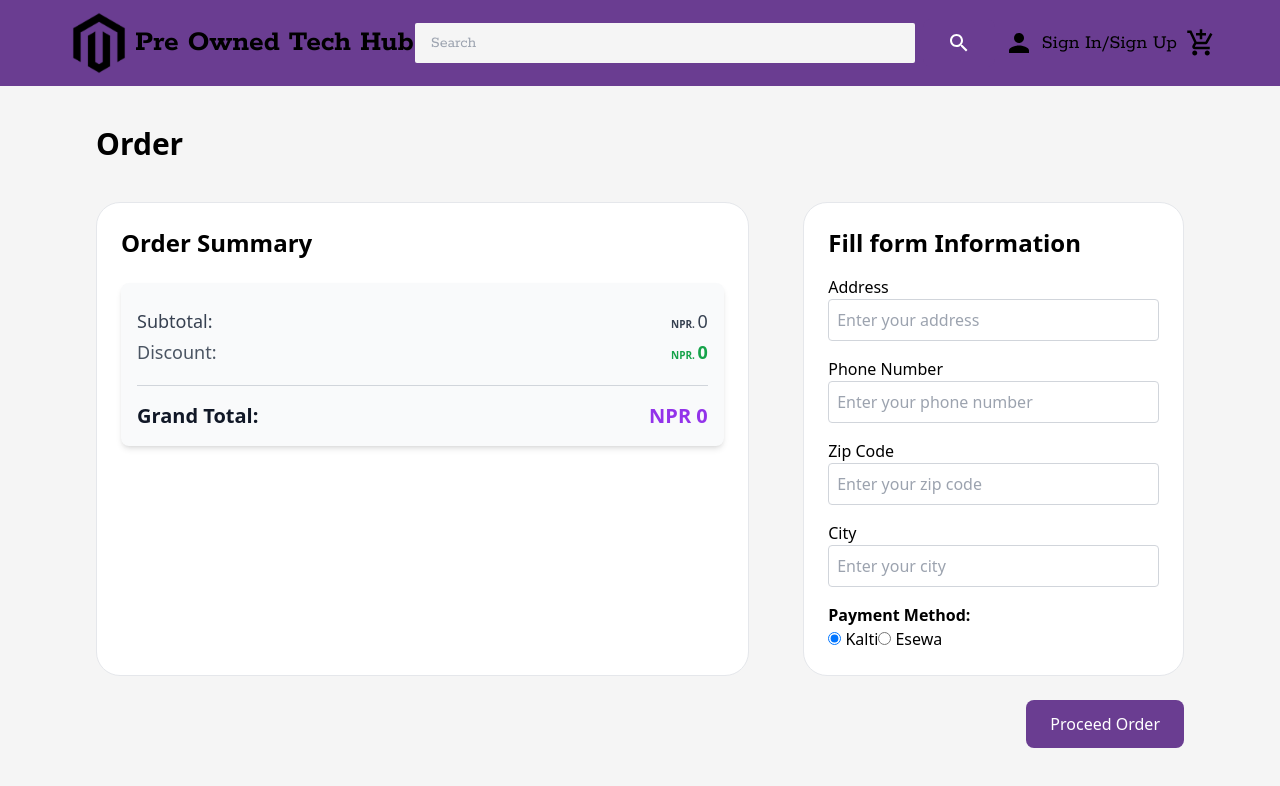
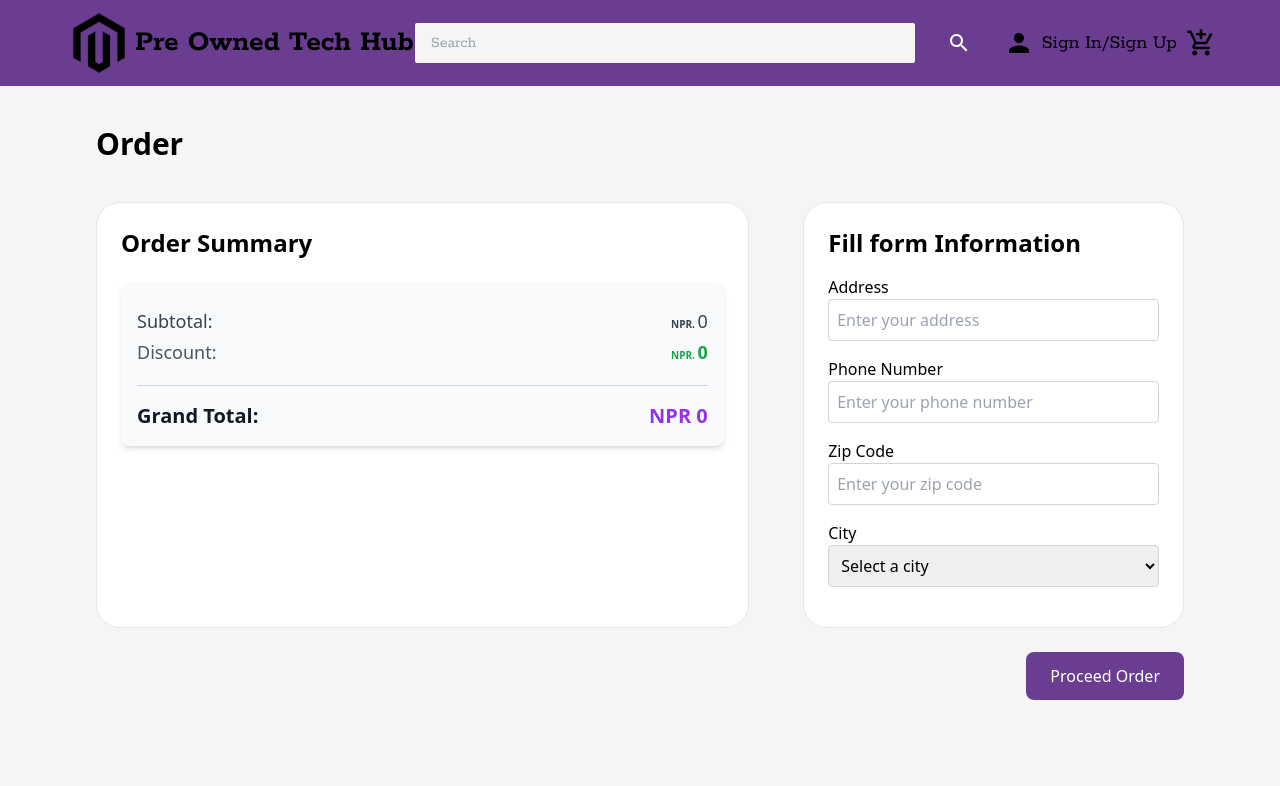
Before and after one commit to prabinthapa10/PreOwnedTechHub, a React (Vite) app in the folder frontend/: page /checkout in a window 1280 px wide. Shown: the top 786 px of the page. Built offline with nearby package versions, Linux system fonts and the light colour scheme.

Commit message:
Enhance CheckoutPage with form validation, error handling, and city selection dropdown

```diff
--- a/frontend/src/pages/CheckoutPage.jsx
+++ b/frontend/src/pages/CheckoutPage.jsx
@@ -4,6 +4,8 @@ import Button from "../components/Button";
 import { useLocation, useNavigate } from "react-router-dom";
 import NPR from "../components/NPR";
 import axios from "axios";
+import Toastify from "../components/Toastify";
+import { toast } from "react-toastify";
 
 function Checkout() {
   const [address, setAddress] = useState("");
@@ -19,6 +21,13 @@ function Checkout() {
   const grandTotal = location.state?.grandTotal || 0;
   const discount = location.state?.discount || 0;
   const total = location.state?.total || 0;
+
+  const [errors, setErrors] = useState({
+    address: "",
+    phone: "",
+    zipCode: "",
+    city: "",
+  });
 
   // fetch items from cart
   useEffect(() => {
@@ -52,11 +61,42 @@ function Checkout() {
     fetchCartItems();
   }, []);
 
-  const handleCheckout = async () => {
+  const handleCheckout = async (e) => {
+    e.preventDefault();
+
+    const newErrors = {};
+
+    if (!address) {
+      newErrors.address = "Address is required.";
+    }
+
+    if (!phone) {
+      newErrors.phone = "Phone number is required.";
+    } else if (!/^\d{10}$/.test(phone)) {
+      newErrors.phone = "Phone number must be 10 digits.";
+    }
+
+    if (!zipCode) {
+      newErrors.zipCode = "Zip Code is required.";
+    } else if (!/^\d{5}$/.test(zipCode)) {
+      newErrors.zipCode = "Zip Code must be 5 digits.";
+    }
+
+    if (!city) {
+      newErrors.city = "City is required.";
+    }
+
+    setErrors(newErrors);
+
+    // If no errors, form is valid
+    if (Object.keys(newErrors).length === 0) {
+      if (cartItems.length != 0) {
         try {
           navigate("/order", {
             state: { grandTotal, discount, total, phone, city },
           });
+
+          // Sending the order data to the backend API
           const response = await axios.post(
             "http://localhost:8000/api/order/",
             {
@@ -80,13 +120,20 @@ function Checkout() {
             "Error during checkout:",
             error.response?.data || error.message
           );
-      alert("Checkout failed. Please try again.");
+          toast.error("Checkout failed");
+        }
+      } else {
+        toast.error("No items to order");
+      }
+    } else {
+      toast.error("Fill the form.");
     }
   };
 
   return (
     <div>
       <Navbar />
+      <Toastify />
       {/* Content Section */}
       <div className="w-[85%] m-auto mt-10 mb-[100px]">
         <h1 className="text-3xl font-bold">Order</h1>
@@ -144,6 +191,9 @@ function Checkout() {
                   value={address}
                   onChange={(e) => setAddress(e.target.value)}
                 />
+                {errors.address && (
+                  <p className="text-red-500 text-sm">{errors.address}</p>
+                )}
               </div>
 
               <div className="mb-4">
@@ -156,6 +206,9 @@ function Checkout() {
                   value={phone}
                   onChange={(e) => setPhone(e.target.value)}
                 />
+                {errors.phone && (
+                  <p className="text-red-500 text-sm">{errors.phone}</p>
+                )}
               </div>
 
               <div className="mb-4">
@@ -168,30 +221,34 @@ function Checkout() {
                   value={zipCode}
                   onChange={(e) => setZipCode(e.target.value)}
                 />
+                {errors.zipCode && (
+                  <p className="text-red-500 text-sm">{errors.zipCode}</p>
+                )}
               </div>
 
               <div className="mb-4">
                 <label className="block">City</label>
-                <input
-                  type="text"
+                <select
                   name="city"
                   className="w-full p-2 border border-gray-300 rounded"
-                  placeholder="Enter your city"
                   value={city}
                   onChange={(e) => setCity(e.target.value)}
-                />
-              </div>
-              <div>
-                <strong>Payment Method:</strong>
-                <div>
-                  <label>
-                    <input type="radio" name="payment" value="kalti" checked />{" "}
-                    Kalti
-                  </label>
-                  <label>
-                    <input type="radio" name="payment" value="esewa" /> Esewa
-                  </label>
-                </div>
+                >
+                  <option value="">Select a city</option>
+                  <option value="Kathmandu">Kathmandu</option>
+                  <option value="Pokhara">Pokhara</option>
+                  <option value="Lalitpur">Lalitpur</option>
+                  <option value="Bhaktapur">Bhaktapur</option>
+                  <option value="Butwal">Butwal</option>
+                  <option value="Bhairahawa">Bhairahawa</option>
+                  <option value="Dhangadhi">Dhangadhi</option>
+                  <option value="Biratnagar">Biratnagar</option>
+                  <option value="Hetauda">Hetauda</option>
+                  <option value="Chitwan">Chitwan</option>
+                </select>
+                {errors.city && (
+                  <p className="text-red-500 text-sm">{errors.city}</p>
+                )}
               </div>
             </form>
           </div>
```
Lines whose indentation alone changed are shown as unchanged.
